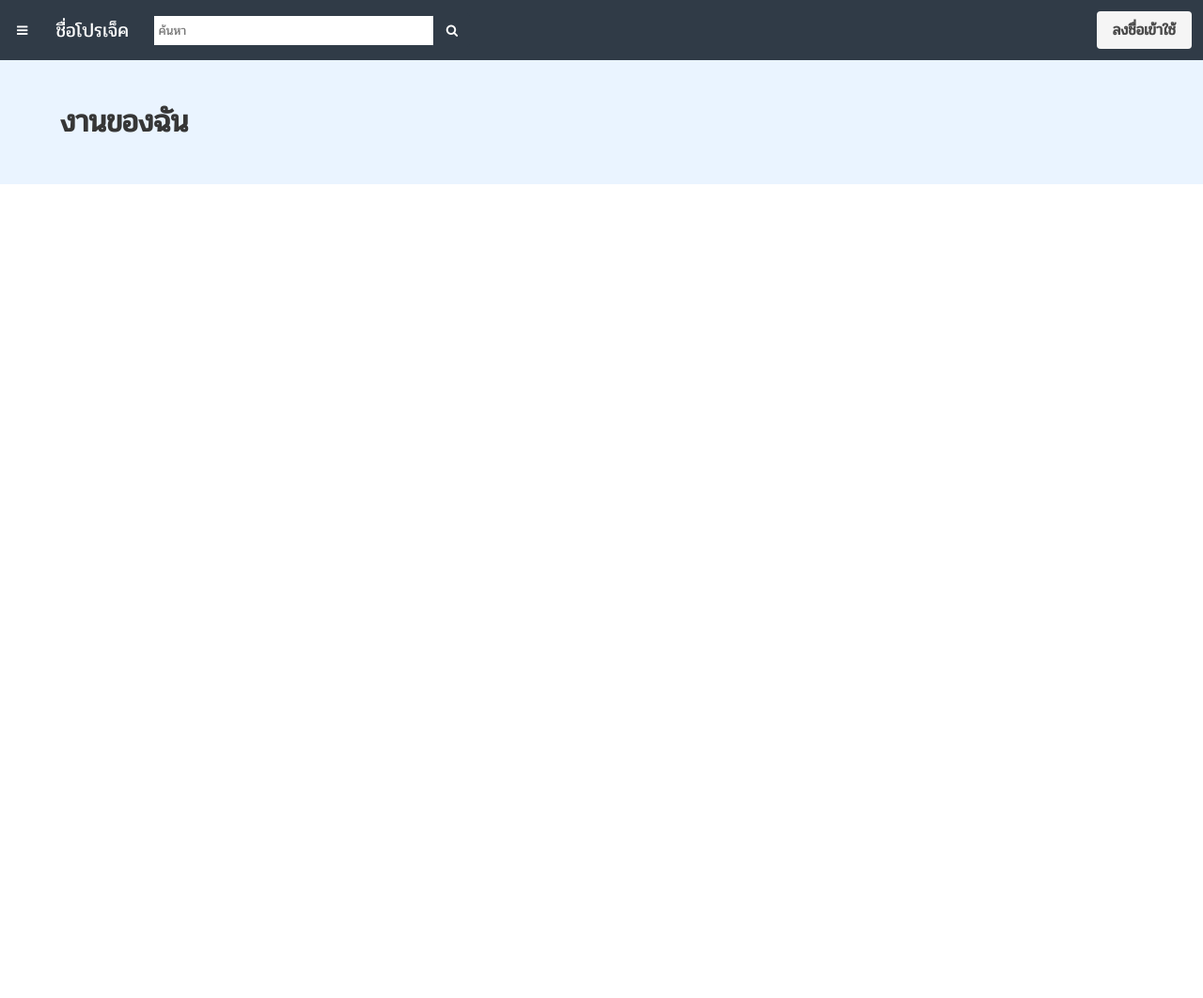
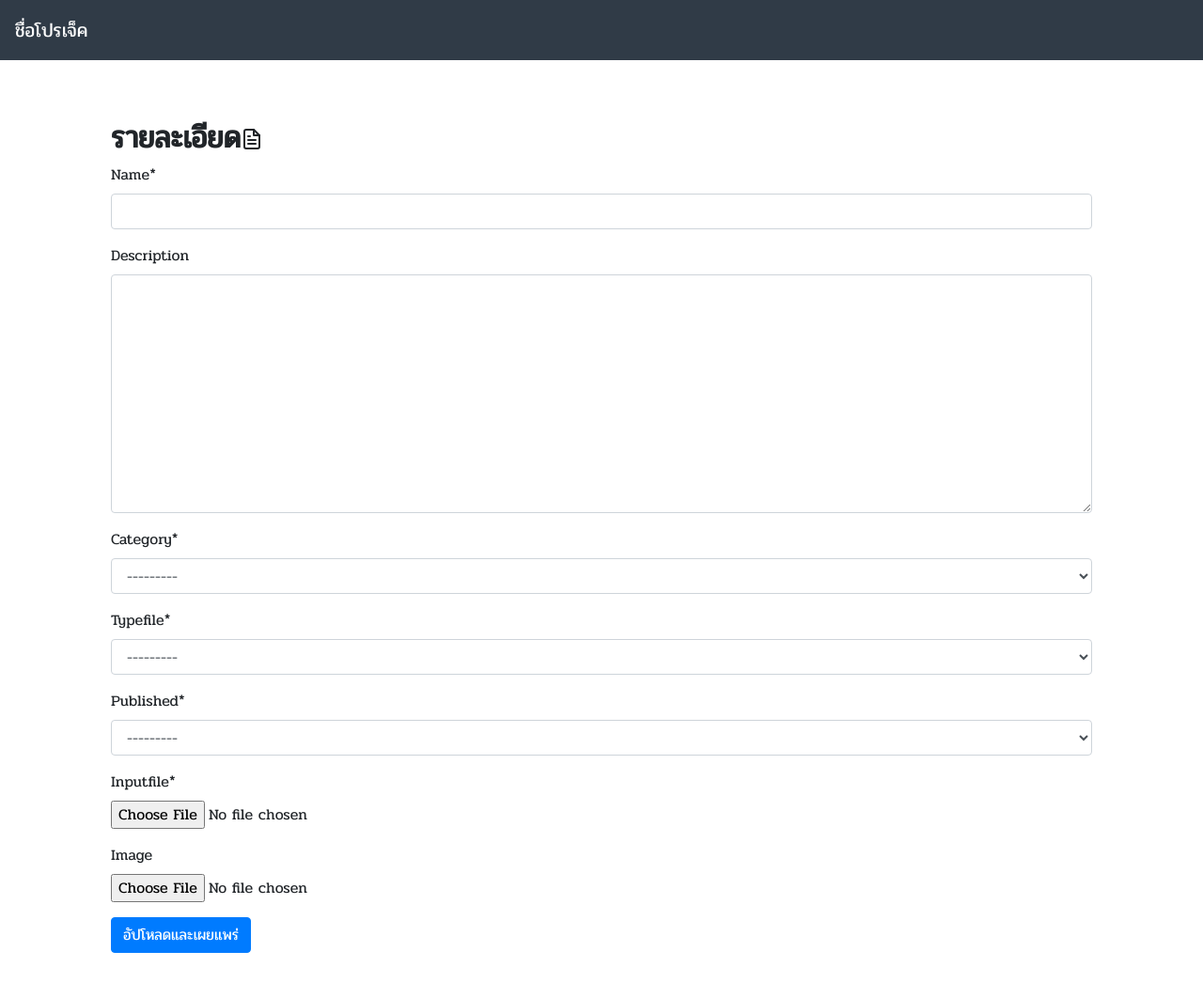
Before and after one commit to 60160284/Django-Project, a Django app: page /upload/ in a window 1280 px wide. Shown: the whole page at 94% size. Before the commit the page ends 196 px from the top, so only its background shows below. Run offline with Django 3.2, Linux system fonts and the light colour scheme; data that the repository does not hold is empty; style sheets or scripts are compiled from the project's sources; some libraries are stand-ins or nearby versions.

Commit message:
Add Uplaod Demo #V2

```diff
--- a/shop/shop/urls.py
+++ b/shop/shop/urls.py
@@ -31,13 +31,17 @@ urlpatterns = [
     path('published/<slug:published_slug>',views.index,name="product_by_published"),
 
     path('product/<slug:category_slug>/<slug:product_slug>',views.productPage,name='productDetail'),
-    path('upload/',views.uploadView, name="upload"),
+
+    path('upload/',views.uploadView, name="upLoad"),
+    path('upload/workspace',views.workspace_list,name="workspace"),
+
+
     path('account/create',views.SignUpView, name="signUp"),
     path('account/login',views.SignInView, name="signIn"),
     path('account/reset',views.resetPass, name="resetPass"),
     path('account/logout',views.signOutView,name="signOut"),
     path('account/profile',views.profileView,name="proFile"),
-    path('account/workspace/',views.workspace,name="workspace"),
+
 
 
 
--- a/shop/store/forms.py
+++ b/shop/store/forms.py
@@ -48,9 +48,9 @@ class ProfileUpdateForm(forms.ModelForm):
 
 
 class UploadFileForm(forms.ModelForm):
-    name = forms.CharField(label='ชื่อไฟล์งาน',max_length=50)
-    description = forms.CharField(label='คำอธิบาย',max_length=150)
+    #name = forms.CharField(label='ชื่อไฟล์งาน',max_length=50)
+    #description = forms.CharField(label='คำอธิบาย',max_length=150)
 
     class Meta:
         model = Upload
-        fields =['name','description','category','typefile','inputfile','image']
+        fields =['name','description','category','typefile','published','inputfile','image']
--- a/shop/store/models.py
+++ b/shop/store/models.py
@@ -2,7 +2,7 @@ from django.db import models
 from django.urls import reverse
 from django.http import FileResponse
 from django.contrib.auth.forms import User
-from PIL import Image
+
 
 # Create your models here.
 class Category(models.Model):
@@ -109,7 +109,7 @@ class Upload(models.Model):
     published=models.ForeignKey(Published,on_delete=models.CASCADE)
 
     inputfile=models.FileField(upload_to='user/inputfile/')
-    image=models.ImageField(upload_to='user/product/')
+    image=models.ImageField(upload_to='user/product/', null=True, blank=True)
 
     created=models.DateTimeField(auto_now_add=True)
     updated=models.DateTimeField(auto_now=True)
--- a/shop/store/templates/navbar.html
+++ b/shop/store/templates/navbar.html
@@ -32,7 +32,7 @@
         </div>
 
         {% if request.user.is_authenticated and request.user.first_name %}
-        <a class="navbar-item" href="{% url 'upload' %}">
+        <a class="navbar-item" href="{% url 'upLoad' %}">
             <span class="icon is-large" style="color: white;">
                 <i class="fa fa-upload"></i>
 
--- a/shop/store/templates/profile.html
+++ b/shop/store/templates/profile.html
@@ -35,7 +35,7 @@
                                 <button class="btn btn-outline-info" type="submit">แก้ไข</button>
                             </div>
                             <div class="form-group  col-6">
-                                <button class="btn btn-danger" type="">ยกเลิก</button>
+                                <button class="btn btn-danger" >ยกเลิก</button>
                             </div>
                         </div>
                     </div>
--- a/shop/store/templates/upload.html
+++ b/shop/store/templates/upload.html
@@ -19,7 +19,7 @@
 
             {% csrf_token %}
             {{ form|crispy }}
-            <button type="submit" class="btn btn-primary">อัปโหลดและเผยแพร่</button>
+            <input type="submit" class="btn btn-primary" value="อัปโหลดและเผยแพร่">
 
 
         </form>
--- a/shop/store/views.py
+++ b/shop/store/views.py
@@ -7,32 +7,38 @@ from store.forms import SignUpForm
 from django.contrib.auth.models import Group, User
 from django.contrib.auth.forms import AuthenticationForm
 from django.contrib.auth import login , authenticate,logout
-from .forms import UserUpdateForm ,UploadFileForm
+from .forms import UserUpdateForm ,UploadFileForm,ProfileUpdateForm
 from django.contrib.auth.decorators import login_required
 from django.core.paginator import Paginator,EmptyPage,InvalidPage
 from django.core.files.storage import FileSystemStorage
-from .models import Upload
+from .models import Upload, Product
+from django.http import HttpResponseRedirect
 
 def uploadView(request):
-    user = request.user
+
     if request.method == 'POST':
         form = UploadFileForm(request.POST, request.FILES)
+
         if form.is_valid():
             form.save()
+
+
             return redirect('workspace')
+
     else:
         form = UploadFileForm()
 
-
-    return render(request,"workspace.html",{'form':form})
+    return render(request, 'upload.html', {'form':form})
 
 
 
 
 
-def workspace(request):
+def workspace_list(request):
     uploads = Upload.objects.all()
     return render(request, 'workspace.html', {'uploads': uploads})
+
+
 
 
 def index(request, category_slug=None):
```
Also changed, not shown: shop/staic/media/user/inputfile/c1.jpg (added), shop/staic/media/user/product/4457.jpg (deleted), shop/staic/media/user/product/4457_67649fB.jpg (deleted), shop/staic/media/user/product/c5.jpg (added), shop/staic/media/user/product/c6.jpg (added), shop/store/migrations/0004_alter_upload_image.py (added), shop/store/templates/upload-product.html (added), 3 other files.
